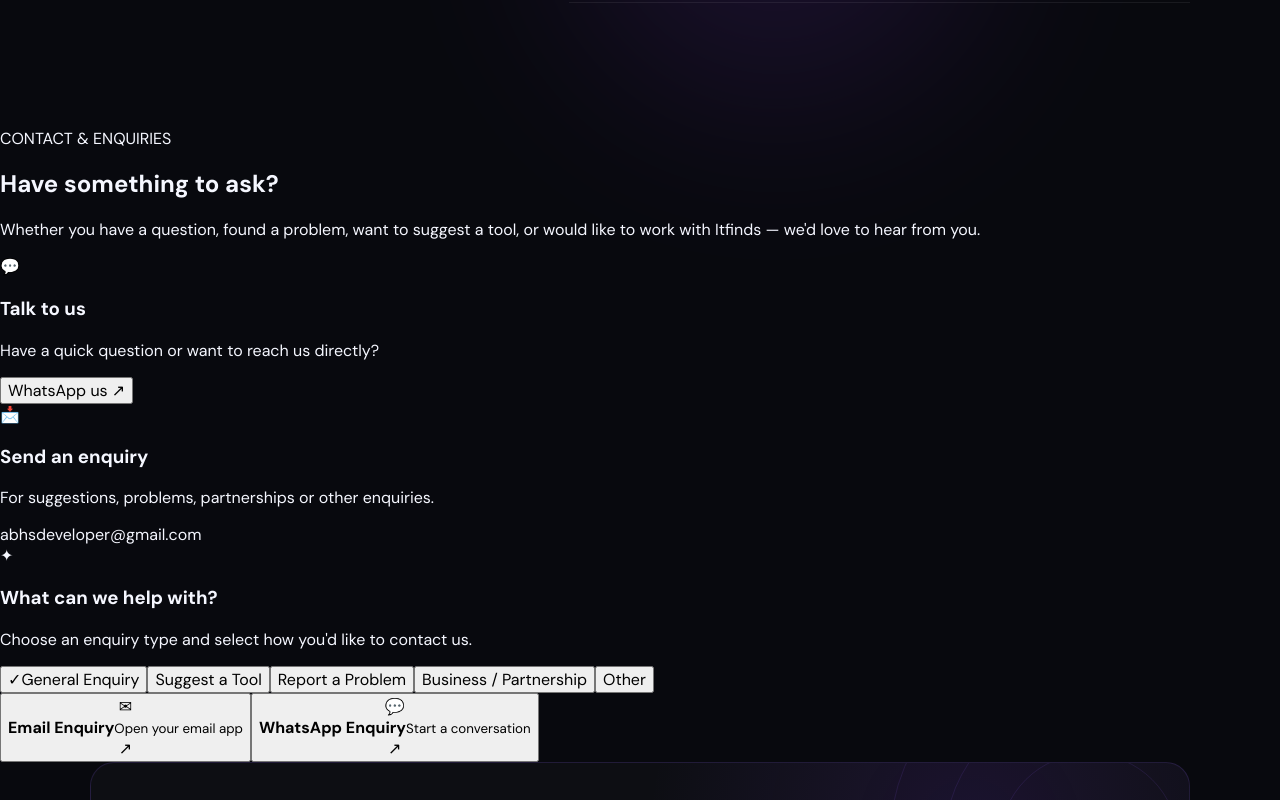
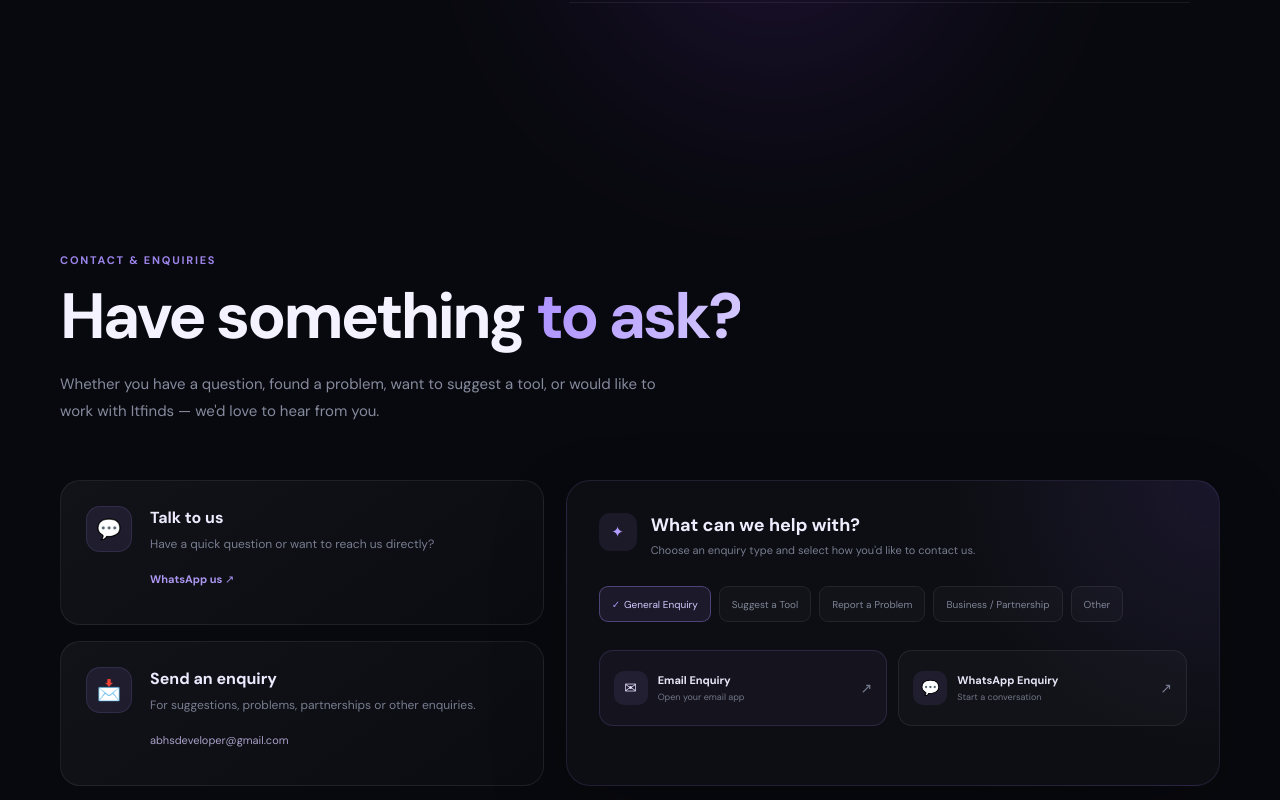
Before and after one commit to abhsdeveloper/itfinds, a React (Vite) app: page / in a window 1280 px wide. Shown: the part 2200-3000 px from the top of the page. Built offline with nearby package versions, Linux system fonts and the light colour scheme.

Commit message:
Update App.css

```diff
--- a/App.css
+++ b/App.css
@@ -1842,3 +1842,387 @@ a {
     font-size: 10px;
   }
 }
+/* =========================================================
+   CONTACT & ENQUIRIES
+   ========================================================= */
+
+.contact-section {
+  position: relative;
+  padding: 120px 24px;
+  overflow: hidden;
+}
+
+.contact-container {
+  position: relative;
+  max-width: 1160px;
+  margin: 0 auto;
+  z-index: 2;
+}
+
+.contact-heading {
+  max-width: 700px;
+  margin-bottom: 55px;
+}
+
+.contact-heading .section-eyebrow {
+  display: inline-block;
+  margin-bottom: 18px;
+  color: #9b83e8;
+  font-size: 11px;
+  font-weight: 800;
+  letter-spacing: 0.16em;
+}
+
+.contact-heading h2 {
+  margin: 0;
+  color: #f4f2ff;
+  font-size: clamp(40px, 5vw, 66px);
+  line-height: 1;
+  letter-spacing: -0.045em;
+}
+
+.contact-heading h2 span {
+  background: linear-gradient(
+    110deg,
+    #a98cff,
+    #d7ccff
+  );
+  -webkit-background-clip: text;
+  -webkit-text-fill-color: transparent;
+}
+
+.contact-heading p {
+  max-width: 600px;
+  margin: 22px 0 0;
+  color: #858a9d;
+  font-size: 15px;
+  line-height: 1.8;
+}
+
+
+/* Main layout */
+
+.contact-content {
+  display: grid;
+  grid-template-columns: 0.85fr 1.15fr;
+  gap: 22px;
+  align-items: stretch;
+}
+
+
+/* Left cards */
+
+.contact-info {
+  display: flex;
+  flex-direction: column;
+  gap: 16px;
+}
+
+.contact-info-card {
+  position: relative;
+  display: flex;
+  gap: 18px;
+  padding: 25px;
+  min-height: 145px;
+  border: 1px solid rgba(255, 255, 255, 0.07);
+  border-radius: 20px;
+  background:
+    linear-gradient(
+      145deg,
+      rgba(255, 255, 255, 0.045),
+      rgba(255, 255, 255, 0.015)
+    );
+  transition:
+    transform 0.25s ease,
+    border-color 0.25s ease,
+    background 0.25s ease;
+}
+
+.contact-info-card:hover {
+  transform: translateY(-3px);
+  border-color: rgba(155, 131, 232, 0.25);
+  background:
+    linear-gradient(
+      145deg,
+      rgba(155, 131, 232, 0.07),
+      rgba(255, 255, 255, 0.018)
+    );
+}
+
+.contact-info-icon {
+  flex: 0 0 46px;
+  width: 46px;
+  height: 46px;
+  display: grid;
+  place-items: center;
+  border-radius: 14px;
+  background: rgba(155, 131, 232, 0.11);
+  border: 1px solid rgba(155, 131, 232, 0.15);
+  font-size: 20px;
+}
+
+.contact-info-card h3 {
+  margin: 1px 0 7px;
+  color: #eeeaff;
+  font-size: 16px;
+}
+
+.contact-info-card p {
+  margin: 0 0 13px;
+  color: #777d90;
+  font-size: 12px;
+  line-height: 1.65;
+}
+
+.contact-direct-button {
+  padding: 0;
+  border: 0;
+  background: none;
+  color: #aa95ef;
+  font: inherit;
+  font-size: 11px;
+  font-weight: 700;
+  cursor: pointer;
+}
+
+.contact-direct-button:hover {
+  color: #c7b8ff;
+}
+
+.contact-email {
+  color: #aaa0c8;
+  font-size: 11px;
+}
+
+
+/* Enquiry card */
+
+.enquiry-card {
+  position: relative;
+  padding: 32px;
+  border: 1px solid rgba(155, 131, 232, 0.14);
+  border-radius: 24px;
+  background:
+    radial-gradient(
+      circle at 100% 0%,
+      rgba(130, 90, 255, 0.1),
+      transparent 38%
+    ),
+    rgba(255, 255, 255, 0.025);
+  box-shadow:
+    0 30px 80px rgba(0, 0, 0, 0.2);
+}
+
+.enquiry-card-header {
+  display: flex;
+  align-items: flex-start;
+  gap: 14px;
+  margin-bottom: 27px;
+}
+
+.enquiry-card-header > span {
+  display: grid;
+  place-items: center;
+  width: 38px;
+  height: 38px;
+  flex: 0 0 38px;
+  border-radius: 11px;
+  color: #b39cff;
+  background: rgba(155, 131, 232, 0.1);
+  font-size: 15px;
+}
+
+.enquiry-card-header h3 {
+  margin: 0 0 5px;
+  color: #f0edff;
+  font-size: 18px;
+}
+
+.enquiry-card-header p {
+  margin: 0;
+  color: #777d90;
+  font-size: 11px;
+  line-height: 1.6;
+}
+
+
+/* Enquiry type buttons */
+
+.enquiry-options {
+  display: flex;
+  flex-wrap: wrap;
+  gap: 8px;
+  margin-bottom: 28px;
+}
+
+.enquiry-option {
+  min-height: 36px;
+  padding: 0 12px;
+  border: 1px solid rgba(255, 255, 255, 0.07);
+  border-radius: 9px;
+  background: rgba(255, 255, 255, 0.025);
+  color: #7e8496;
+  font: inherit;
+  font-size: 10px;
+  cursor: pointer;
+  transition:
+    color 0.2s ease,
+    background 0.2s ease,
+    border-color 0.2s ease,
+    transform 0.2s ease;
+}
+
+.enquiry-option:hover {
+  color: #b9aaff;
+  border-color: rgba(155, 131, 232, 0.22);
+}
+
+.enquiry-option.active {
+  color: #d4caff;
+  border-color: rgba(155, 131, 232, 0.4);
+  background: rgba(155, 131, 232, 0.11);
+}
+
+.enquiry-option.active span {
+  margin-right: 4px;
+  color: #aa91f4;
+  font-weight: 800;
+}
+
+
+/* Contact action buttons */
+
+.enquiry-actions {
+  display: grid;
+  grid-template-columns: 1fr 1fr;
+  gap: 11px;
+}
+
+.enquiry-email-button,
+.enquiry-whatsapp-button {
+  display: grid;
+  grid-template-columns: 34px 1fr 20px;
+  align-items: center;
+  gap: 10px;
+  min-height: 76px;
+  padding: 13px 14px;
+  border-radius: 14px;
+  cursor: pointer;
+  text-align: left;
+  font-family: inherit;
+  transition:
+    transform 0.22s ease,
+    border-color 0.22s ease,
+    background 0.22s ease;
+}
+
+.enquiry-email-button {
+  border: 1px solid rgba(155, 131, 232, 0.16);
+  background: rgba(155, 131, 232, 0.055);
+  color: #e8e2ff;
+}
+
+.enquiry-whatsapp-button {
+  border: 1px solid rgba(255, 255, 255, 0.07);
+  background: rgba(255, 255, 255, 0.025);
+  color: #e8e2ff;
+}
+
+.enquiry-email-button:hover,
+.enquiry-whatsapp-button:hover {
+  transform: translateY(-2px);
+  border-color: rgba(155, 131, 232, 0.32);
+  background: rgba(155, 131, 232, 0.09);
+}
+
+.enquiry-email-button > span:first-child,
+.enquiry-whatsapp-button > span:first-child {
+  display: grid;
+  place-items: center;
+  width: 34px;
+  height: 34px;
+  border-radius: 10px;
+  background: rgba(155, 131, 232, 0.1);
+  font-size: 15px;
+}
+
+.enquiry-email-button strong,
+.enquiry-whatsapp-button strong {
+  display: block;
+  margin-bottom: 4px;
+  color: #e9e5f8;
+  font-size: 11px;
+}
+
+.enquiry-email-button small,
+.enquiry-whatsapp-button small {
+  display: block;
+  color: #707688;
+  font-size: 9px;
+}
+
+.enquiry-action-arrow {
+  color: #777d90;
+  font-size: 14px;
+  text-align: right;
+}
+
+
+/* Mobile */
+
+@media (max-width: 850px) {
+  .contact-content {
+    grid-template-columns: 1fr;
+  }
+
+  .contact-info {
+    display: grid;
+    grid-template-columns: 1fr 1fr;
+  }
+}
+
+@media (max-width: 650px) {
+  .contact-section {
+    padding: 85px 18px;
+  }
+
+  .contact-heading {
+    margin-bottom: 38px;
+  }
+
+  .contact-heading h2 {
+    font-size: clamp(38px, 11vw, 54px);
+  }
+
+  .contact-info {
+    grid-template-columns: 1fr;
+  }
+
+  .enquiry-card {
+    padding: 23px;
+  }
+
+  .enquiry-actions {
+    grid-template-columns: 1fr;
+  }
+}
+
+@media (max-width: 420px) {
+  .contact-info-card {
+    padding: 20px;
+  }
+
+  .enquiry-card {
+    padding: 19px;
+    border-radius: 19px;
+  }
+
+  .enquiry-options {
+    gap: 6px;
+  }
+
+  .enquiry-option {
+    font-size: 9px;
+    padding: 0 10px;
+  }
+}
```
